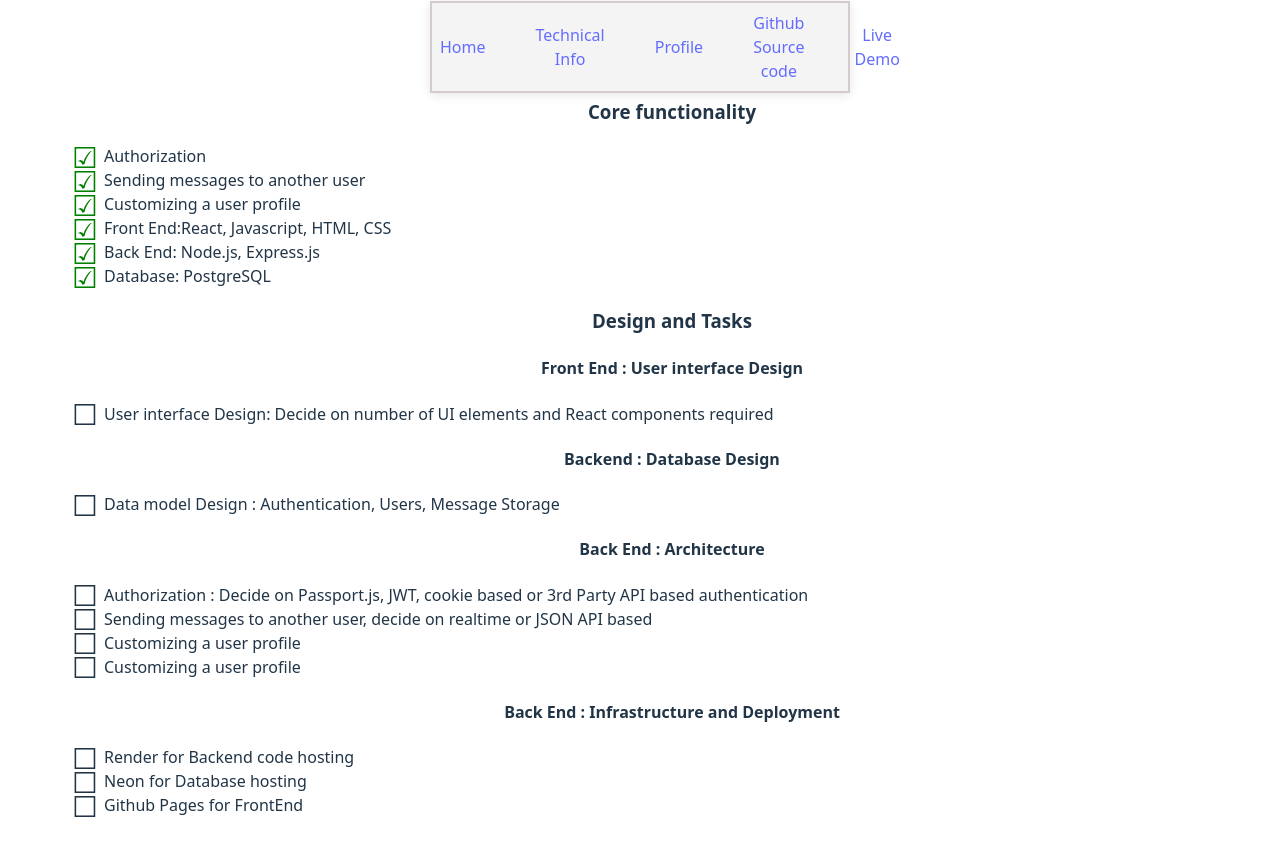
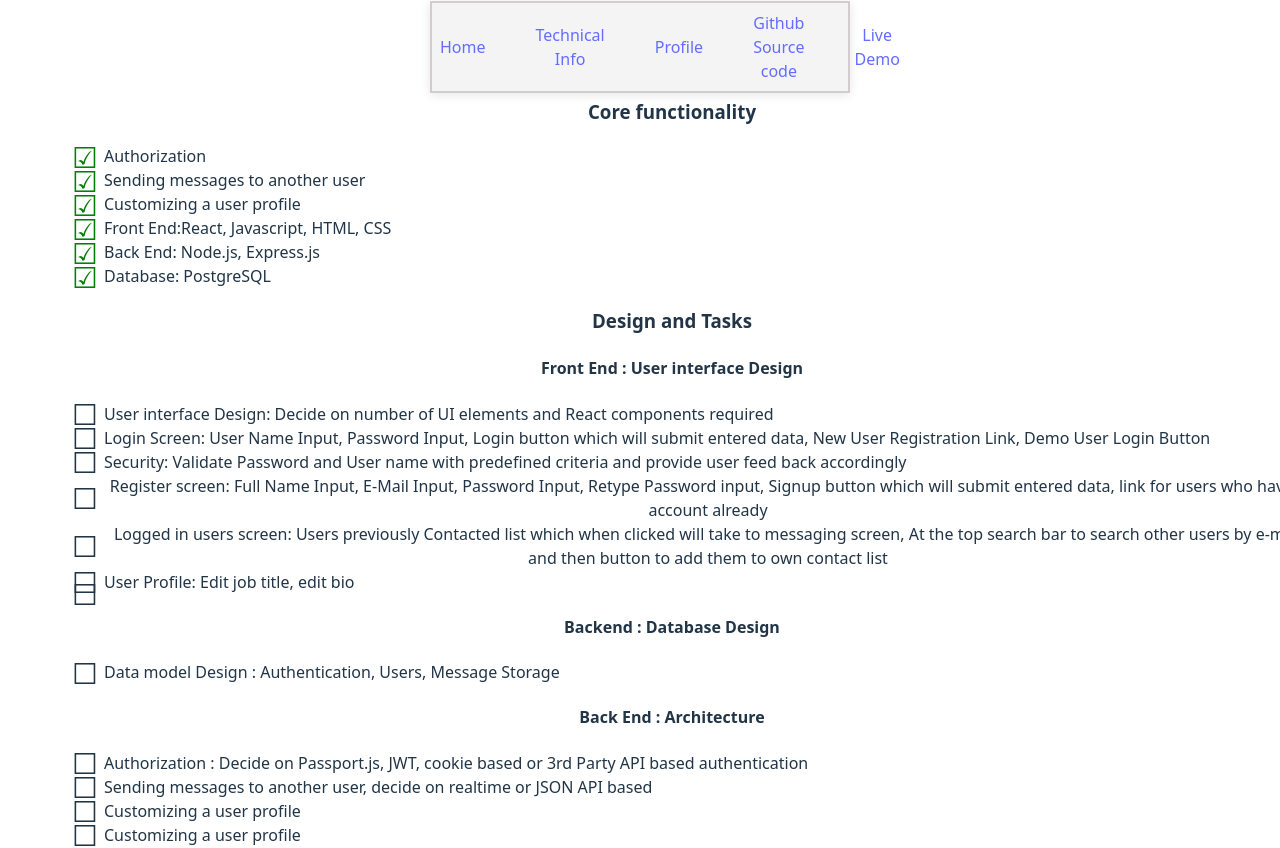
Before and after one commit to amaldevelops/messaging-app, a React (Vite) app in the folder frontend/: page /messaging-app/projectinfo in a window 1280 px wide. Shown: the top 848 px of the page. Built offline with nearby package versions, Linux system fonts and the light colour scheme.

Commit message:
Add Front end tasks

```diff
--- a/frontend/src/components/ProjectInfo.jsx
+++ b/frontend/src/components/ProjectInfo.jsx
@@ -22,11 +22,35 @@ function ProjectInfo() {
 
       <ul>
         <li className="pendingEmptyCheckbox">
-          <span>
-            User interface Design: Decide on number of UI elements and React
-            components required{" "}
-          </span>
+          User interface Design: Decide on number of UI elements and React
+          components required
         </li>
+        <li className="pendingEmptyCheckbox">
+          Login Screen: User Name Input, Password Input, Login button which will
+          submit entered data, New User Registration Link, Demo User Login
+          Button
+        </li>
+
+        <li className="pendingEmptyCheckbox">
+          Security: Validate Password and User name with predefined criteria and
+          provide user feed back accordingly
+        </li>
+        <li className="pendingEmptyCheckbox">
+          Register screen: Full Name Input, E-Mail Input, Password Input, Retype
+          Password input, Signup button which will submit entered data, link for
+          users who have a account already
+        </li>
+
+        <li className="pendingEmptyCheckbox">
+          Logged in users screen: Users previously Contacted list which when
+          clicked will take to messaging screen, At the top search bar to search
+          other users by e-mail and then button to add them to own contact list
+        </li>
+
+        <li className="pendingEmptyCheckbox">
+          User Profile: Edit job title, edit bio
+        </li>
+        <li className="pendingEmptyCheckbox"></li>
       </ul>
 
       <h4>Backend : Database Design</h4>
```
